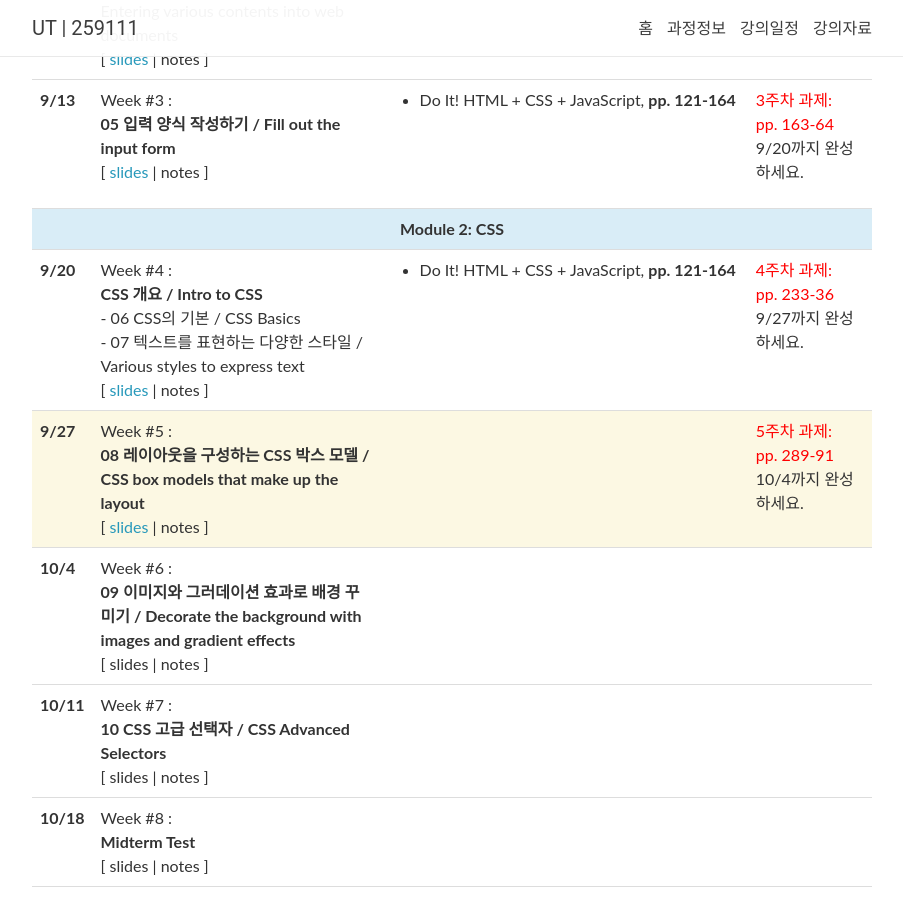
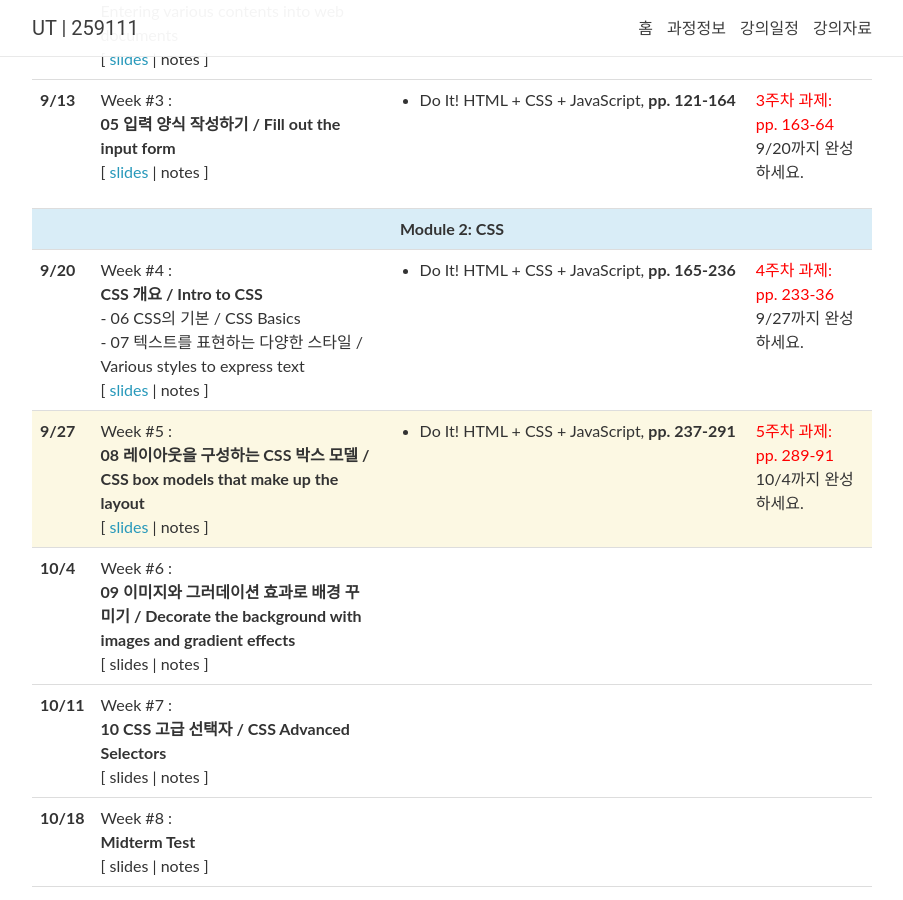
Before and after one commit to 2023-aaronkr/ut-web, a Jekyll site: the page built from _pages/lectures.md, in a window 1280 px wide and 900 px high, scrolled down 617 px. Shown: the whole window, without its empty margins (188-1091 px from the left). Built offline with Jekyll 4.4.1, drawn with Linux system fonts in a browser that asks for light colours; nearby versions of some CDN libraries; comment, search, counter and statistics services are not loaded.

Commit message:
Update lectures

```diff
--- a/_data/lectures.yml
+++ b/_data/lectures.yml
@@ -48,7 +48,7 @@
     - 07 텍스트를 표현하는 다양한 스타일 / Various styles to express text
   slides: "https://docs.google.com/presentation/d/1p5Q99nGIXb0XcSgzmT-4BMr_-jBTq10NtLKUudrKnFg/edit?usp=sharing"
   readings: >
-    Do It! HTML + CSS + JavaScript, <strong>pp. 121-164</strong>
+    Do It! HTML + CSS + JavaScript, <strong>pp. 165-236</strong>
   logistics: >
     <span style="color: red">4주차 과제:<br>pp. 233-36</span><br>
     9/27까지 완성하세요.
@@ -58,7 +58,8 @@
   title: >
     <strong>08 레이아웃을 구성하는 CSS 박스 모델 / CSS box models that make up the layout</strong>
   slides: "https://docs.google.com/presentation/d/1OcBti4zEDNtyN2_WSU89EeLLeBl0PMuW0ZkEl99CS_Y/edit?usp=sharing"
-  readings:
+  readings: >
+    Do It! HTML + CSS + JavaScript, <strong>pp. 237-291</strong>
   logistics: >
     <span style="color: red">5주차 과제:<br>pp. 289-91</span><br>
     10/4까지 완성하세요.
```
